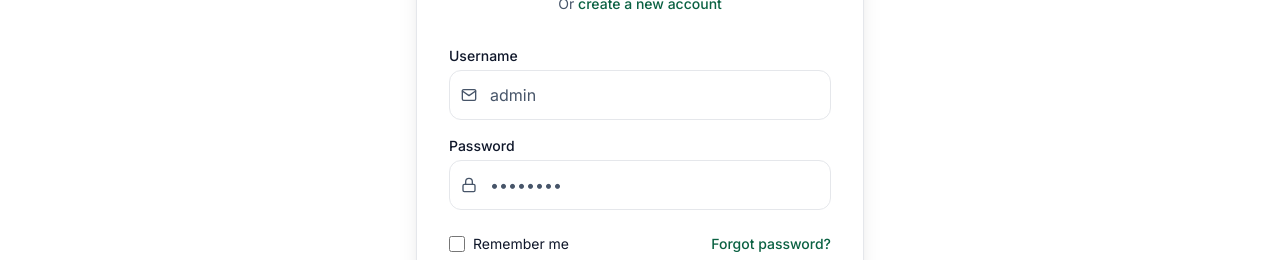
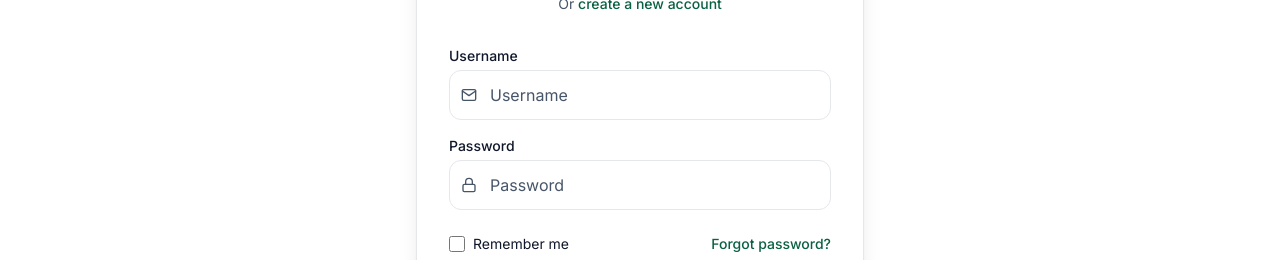
Before and after one commit to IbrahimMunshi2003/ai-elibrary, a React (Vite) app in the folder client/: page /login in a window 1280 px wide. Shown: the part 320-580 px from the top of the page. Built offline with nearby package versions, Linux system fonts and the light colour scheme; no server answers.

Commit message:
Home Page after Login

```diff
--- a/client/src/pages/Login.jsx
+++ b/client/src/pages/Login.jsx
@@ -12,7 +12,7 @@ export default function Login() {
   const { login, isLoading } = useAuthStore();
 
   // Redirect to previously attempted URL or dashboard
-  const from = location.state?.from?.pathname || '/dashboard';
+  const from = location.state?.from?.pathname || '/';
 
   const handleSubmit = async (e) => {
     e.preventDefault();
@@ -62,7 +62,7 @@ export default function Login() {
                   value={formData.username}
                   onChange={(e) => setFormData({ ...formData, username: e.target.value })}
                   className="block w-full pl-10 pr-3 py-3 border border-border rounded-xl bg-background/50 text-foreground placeholder-muted-foreground focus:outline-none focus:ring-2 focus:ring-primary-500 focus:border-transparent transition-all"
-                  placeholder="admin"
+                  placeholder="Username"
                 />
               </div>
             </div>
@@ -83,7 +83,7 @@ export default function Login() {
                   value={formData.password}
                   onChange={(e) => setFormData({ ...formData, password: e.target.value })}
                   className="block w-full pl-10 pr-3 py-3 border border-border rounded-xl bg-background/50 text-foreground placeholder-muted-foreground focus:outline-none focus:ring-2 focus:ring-primary-500 focus:border-transparent transition-all"
-                  placeholder="••••••••"
+                  placeholder="Password"
                 />
               </div>
             </div>
```
